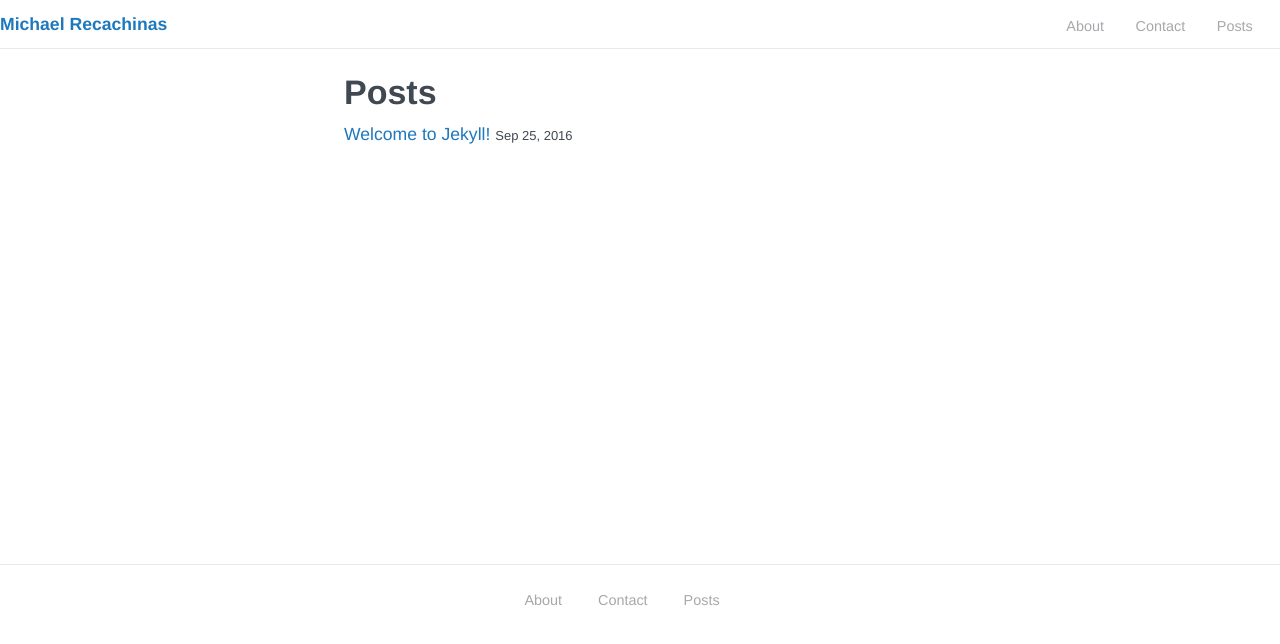
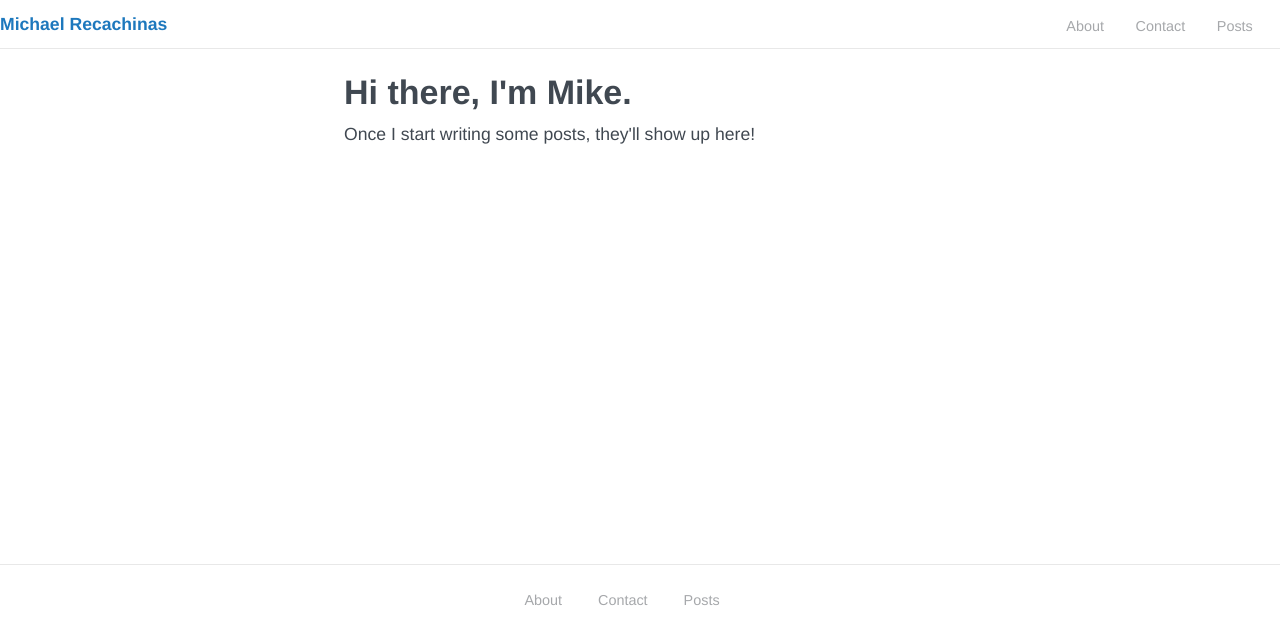
Before and after one commit to mrecachinas/mrecachinas.github.io, a Jekyll site: the page built from index.html, in a window 1280 px wide. Shown: the top 644 px of the page. Built offline with Jekyll 4.4.1, drawn with Linux system fonts in a browser that asks for light colours.

Commit message:
Add empty posts catch and update about.md

```diff
--- a/index.html
+++ b/index.html
@@ -3,8 +3,8 @@ layout: default
 ---
 
 <div class="home">
-
   <ul class="post-list">
+    {% if site.posts.length > 0 %}
       <h1 class="page-heading">Posts</h1>
       {% for post in site.posts %}
         <li>
@@ -14,5 +14,9 @@ layout: default
           <span class="post-meta">{{ post.date | date: "%b %-d, %Y" }}</span>
         </li>
       {% endfor %}
+    {% else %}
+    <h1 class="page-heading">Hi there, I'm Mike.<h1>
+    <h2>Once I start writing some posts, they'll show up here!</h2>
+    {% endif %}
   </ul>
 </div>
```
Also changed, not shown: _posts/2016-09-25-welcome-to-jekyll.markdown (deleted, +0 -25 lines), about.md (+2 -2 lines), Gemfile.lock. Lines whose indentation alone changed are shown as unchanged.
